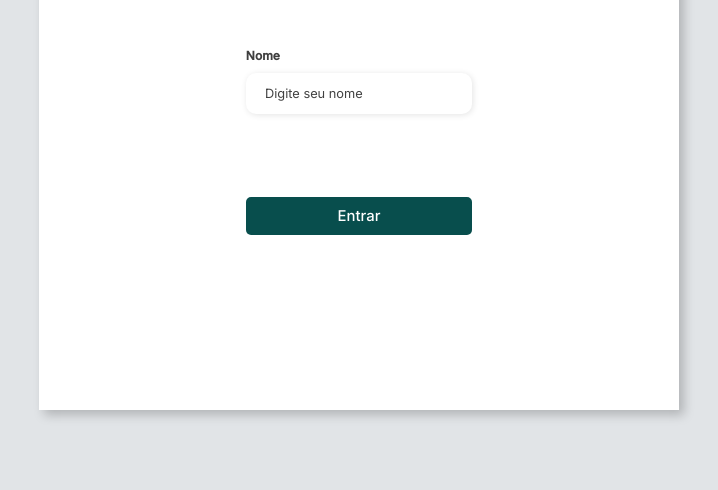
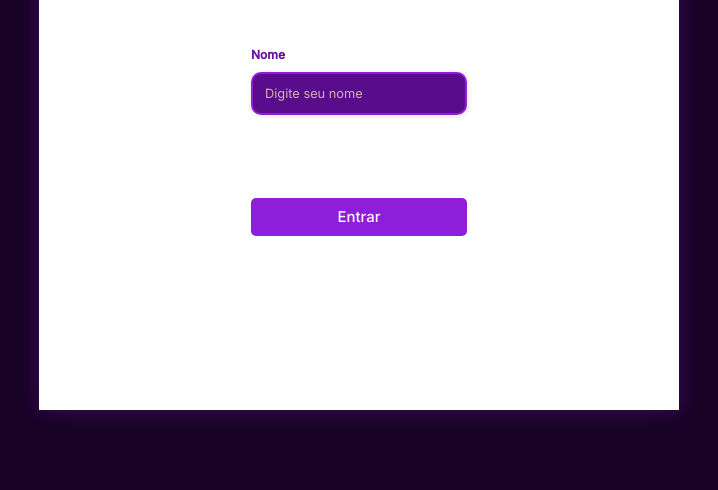
Before and after one commit to karinesouza06/POS, a plain HTML site: page Atividade/atividade_pos_02 - front/index.html in a window 1280 px wide. Shown: the part 310-800 px from the top of the page, without its empty margins (281-999 px from the left). Drawn offline with Linux system fonts and the light colour scheme.

Commit message:
Update index.html

```diff
--- a/Atividade/atividade_pos_02 - front/index.html
+++ b/Atividade/atividade_pos_02 - front/index.html
@@ -1,4 +1,3 @@
-
 <!DOCTYPE html>
 <html lang="pt-br">
 
@@ -8,12 +7,61 @@
     <meta name="viewport" content="width=device-width, initial-scale=1.0">
     <link rel="stylesheet" href="static/css/style.css">
     <title>Sistema de Biblioteca Online</title>
+    <style>
+        body {
+            background-color: #180326;
+            color: #ffffff;
+            font-family: 'Arial', sans-serif;
+        }
+
+        .container {
+            background-color: #380759;
+            box-shadow: 0 0 20px rgba(142, 30, 217, 0.3);
+        }
+
+        .form-header .title h1 {
+            color: #8E1ED9;
+            text-shadow: 2px 2px 4px rgba(24, 3, 38, 0.5);
+        }
+
+        .input-box label {
+            color: #6B12A6;
+        }
+
+        .input-box input {
+            background-color: #590D8C;
+            border: 2px solid #8E1ED9;
+            color: #ffffff;
+            padding: 12px;
+        }
+
+        .input-box input::placeholder {
+            color: #D1B0B2;
+        }
+
+        .continue-button button {
+            background-color: #8E1ED9;
+            color: white;
+            border: none;
+            transition: all 0.3s ease;
+        }
+
+        .continue-button button:hover {
+            background-color: #6B12A6;
+            transform: translateY(-2px);
+        }
+
+        .form-image img {
+            border: 4px solid #8E1ED9;
+            border-radius: 8px;
+        }
+    </style>
 </head>
 
 <body>
     <div class="container">
         <div class="form-image">
-            <img src="static/img//undraw_shopping_re_3wst.svg" alt="">
+            <img src="static/img/undraw_shopping_re_3wst.svg" alt="">
         </div>
 
         <div class="form">
@@ -37,5 +85,4 @@
         </div>
     </div>
 </body>
-
 </html>
```
